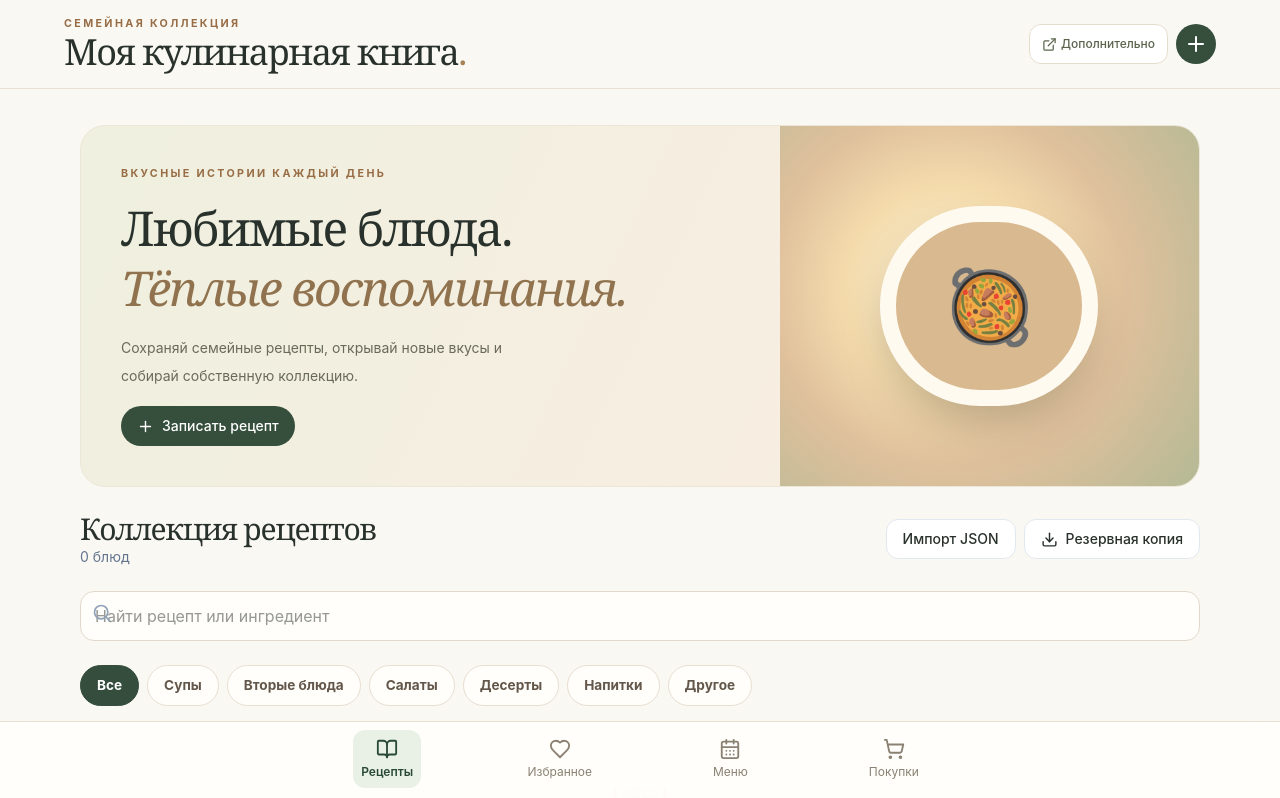
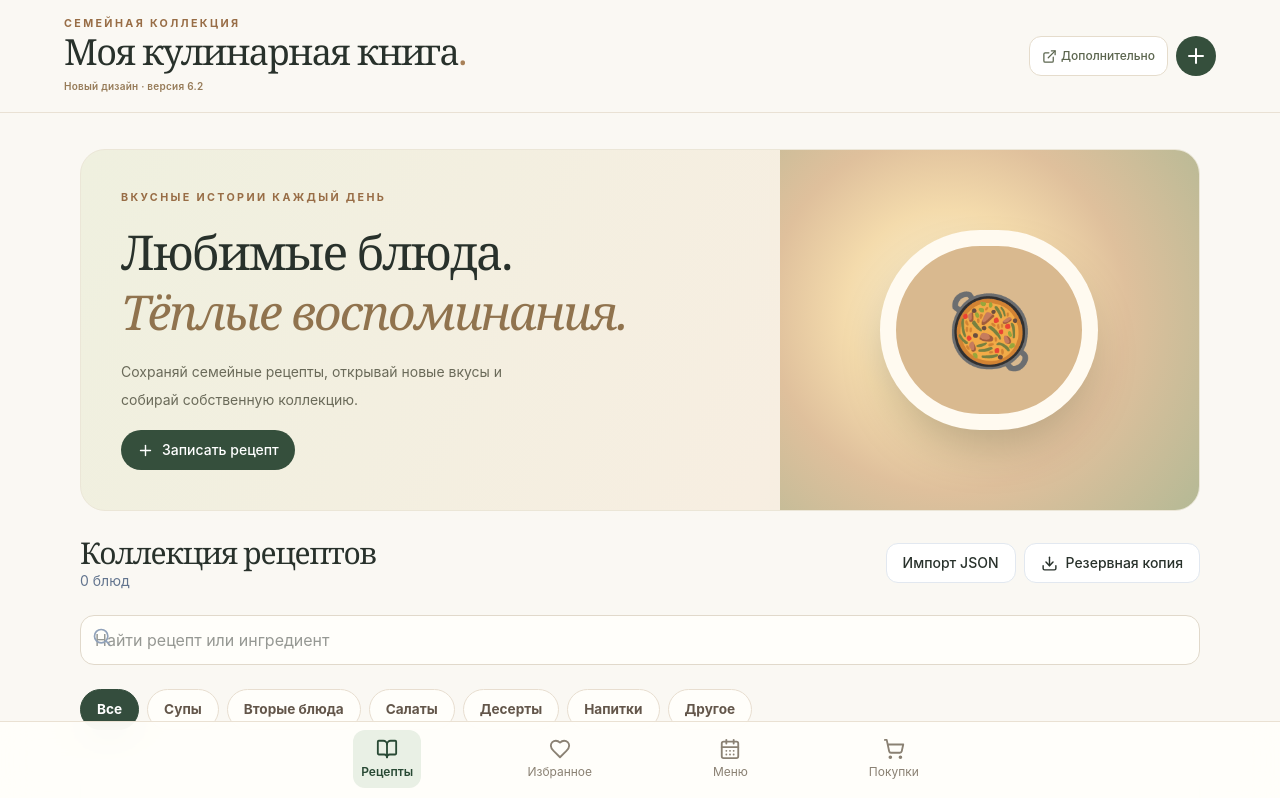
Before and after one commit to romentiy2012-droid/recipe-pwa, a React (Vite) app in the folder react-app/: page / in a window 1280 px wide. Shown: the top 798 px of the page. Built offline with nearby package versions, Linux system fonts and the light colour scheme.

Commit message:
Show visible cookbook build version for troubleshooting

```diff
--- a/react-app/src/App.tsx
+++ b/react-app/src/App.tsx
@@ -26,7 +26,7 @@ export default function App(){
  const openEdit=async(r:Recipe)=>{if(db&&r.id)setEditing({...await getRecipe(db,r.id)});setDetail(null)};
  const nav:[Tab,string,typeof BookOpen][]=[["recipes","Рецепты",BookOpen],["favorites","Избранное",Heart],["planner","Меню",CalendarDays],["shopping","Покупки",ShoppingCart]];
  return <div className="safe-top min-h-screen bg-[#faf8f3] pb-28 text-[#28312b]">
- <header className="sticky top-0 z-10 border-b border-[#e9e1d4] bg-[#faf8f3]/95 px-4 py-4 backdrop-blur"><div className="mx-auto flex max-w-6xl items-center justify-between gap-3"><div><p className="book-eyebrow">Семейная коллекция</p><h1 className="book-title text-3xl sm:text-4xl">Моя кулинарная книга<span className="text-[#a88158]">.</span></h1></div><div className="flex items-center gap-2"><a href="/recipe-pwa/" className="hidden sm:inline-flex h-10 items-center gap-1 rounded-xl border border-[#e5dccc] bg-white px-3 text-xs font-medium text-[#5b654e]" title="Дополнительные функции классической версии"><ExternalLink size={15}/> Дополнительно</a><Button className="!bg-[#354f3c] !rounded-full" size="icon" aria-label="Добавить рецепт" onClick={()=>{setEditing(newRecipe());setDetail(null)}}><Plus/></Button></div></div></header>
+ <header className="sticky top-0 z-10 border-b border-[#e9e1d4] bg-[#faf8f3]/95 px-4 py-4 backdrop-blur"><div className="mx-auto flex max-w-6xl items-center justify-between gap-3"><div><p className="book-eyebrow">Семейная коллекция</p><h1 className="book-title text-3xl sm:text-4xl">Моя кулинарная книга<span className="text-[#a88158]">.</span></h1><span className="text-[10px] font-semibold tracking-wide text-[#967b58]">Новый дизайн · версия 6.2</span></div><div className="flex items-center gap-2"><a href="/recipe-pwa/" className="hidden sm:inline-flex h-10 items-center gap-1 rounded-xl border border-[#e5dccc] bg-white px-3 text-xs font-medium text-[#5b654e]" title="Дополнительные функции классической версии"><ExternalLink size={15}/> Дополнительно</a><Button className="!bg-[#354f3c] !rounded-full" size="icon" aria-label="Добавить рецепт" onClick={()=>{setEditing(newRecipe());setDetail(null)}}><Plus/></Button></div></div></header>
  <main className="mx-auto max-w-6xl px-4 py-6 sm:py-9">
  {error&&<div role="alert" className="mb-4 rounded-xl bg-red-50 p-3 text-red-700">{error} <button onClick={()=>setError("")} className="ml-3 underline">Закрыть</button></div>}
  {editing?<section className="mx-auto max-w-2xl space-y-4"><Button variant="ghost" onClick={()=>setEditing(null)}><ArrowLeft size={18}/> Назад</Button><p className="book-eyebrow">Моя кулинарная коллекция</p><h2 className="book-title text-4xl">{editing.id?"Редактировать рецепт":"Записать новый рецепт"}</h2><p className="book-prose">Добавь историю блюда, ингредиенты и шаги приготовления — как на страницах любимой книги.</p><form className="space-y-4" onSubmit={e=>{e.preventDefault();void persist()}}>
```
